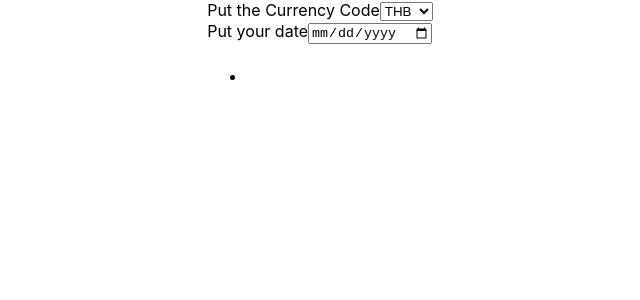
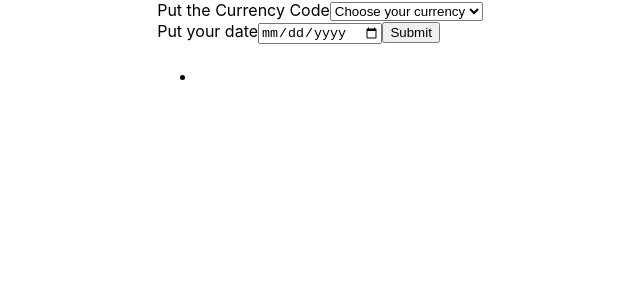
Before and after one commit to ComicMatthew/BankAPI-React, a React (Create React App) app in the folder bankapireact/: page / in a window 1280 px wide. Shown: the top 300 px of the page, without its empty margins (320-960 px from the left). Built offline with nearby package versions, Linux system fonts and the light colour scheme.

Commit message:
Data is fetching from url2 and rendered to list

```diff
--- a/bankapireact/src/App.js
+++ b/bankapireact/src/App.js
@@ -1,5 +1,5 @@
 import "./App.css";
-import React, { useState } from "react";
+import React, {useState} from "react";
 import SearchForm from "./Components/SearchForm";
 import Results from "./Components/Results";
 
@@ -9,29 +9,31 @@ import Results from "./Components/Results";
 //   { currency: "dolar australijski", code: "AUD", mid: 3.0616 },
 // ];
 
+
+
 function App() {
+
   let [currencyData, setCurrencyData] = useState({
-    currency: "",
-    code: "",
-    mid: "",
-    date: "",
-  });
+    currency: '',
+    code: '',
+    mid: '',
+    date: ''
+  })
 
   const addDateHandler = (data) => {
-    console.log(data);
+    console.log(data)
     setCurrencyData({
       currency: data.currency,
       code: data.code,
       mid: data.rates[0].mid,
-      date: data.rates[0].effectiveDate,
-    });
+      date: data.rates[0].effectiveDate
 
-    console.log(currencyData);
-  };
+    })
+  }
 
   return (
     <div className="App">
-      <SearchForm addDate={addDateHandler} />
+      <SearchForm addDate = {addDateHandler} />
       <Results items={currencyData} />
     </div>
   );
--- a/bankapireact/src/Components/Results.js
+++ b/bankapireact/src/Components/Results.js
@@ -1,5 +1,5 @@
 import ListItem from "./ListItem";
-import React from "react";
+// import React, {useState} from "react";
 
 const Results = (props) => {
 
--- a/bankapireact/src/Components/SearchForm.js
+++ b/bankapireact/src/Components/SearchForm.js
@@ -2,24 +2,32 @@ import { useState } from "react";
 import React from "react";
 
 const SearchForm = (props) => {
+
   const [selectedValue, setData] = useState({
     dateInput: "",
-    currInput: "",
+    currInput: "Choose your currency",
   });
 
   const handleChange = (event) => {
+    event.preventDefault()
     const { name, value } = event.target;
 
     setData((selectedValue) => ({
       ...selectedValue,
       [name]: value,
     }));
+  }
 
-    console.log(selectedValue);
+  const submitChange = (event) => {
+    event.preventDefault()
+
+    if (selectedValue.dateInput !== '' && selectedValue.currInput !== "Choose your currency"){
+
     const table = "a";
 
     // let url1 = `http://api.nbp.pl/api/exchangerates/tables/${table}/${selectedValue.dateInput}/`;
     let url2 = `http://api.nbp.pl/api/exchangerates/rates/${table}/${selectedValue.currInput}/${selectedValue.dateInput}/`;
+
     fetch(url2)
       .then((response) => {
         if (response.ok) {
@@ -30,15 +38,16 @@ const SearchForm = (props) => {
         }
       })
       .then((currencies) => {
-        // console.log(currencies);
+        console.log(currencies);
         props.addDate(currencies);
       });
-  };
+  };}
 
   return (
-    <form onChange={handleChange}>
+    <form onSubmit={submitChange}>
       <label for="currInput">Put the Currency Code</label>
-      <select name="currInput" id="currInput">
+      <select name="currInput" id="currInput"  onChange={handleChange}>
+        <option value="Choose your currency">Choose your currency </option>
         <option value="THB">THB </option>
         <option value="EUR">EUR</option>
         <option value="USD">USD</option>
@@ -73,7 +82,8 @@ const SearchForm = (props) => {
       </select>
       <br></br>
       <label for="dateInput">Put your date</label>
-      <input name="dateInput" type="date" placeholder="RRRR-MM-DD" />
+      <input name="dateInput" type="date" placeholder="RRRR-MM-DD" onChange={handleChange}/>
+      <button type="submit" >Submit</button>
     </form>
   );
 };
```
